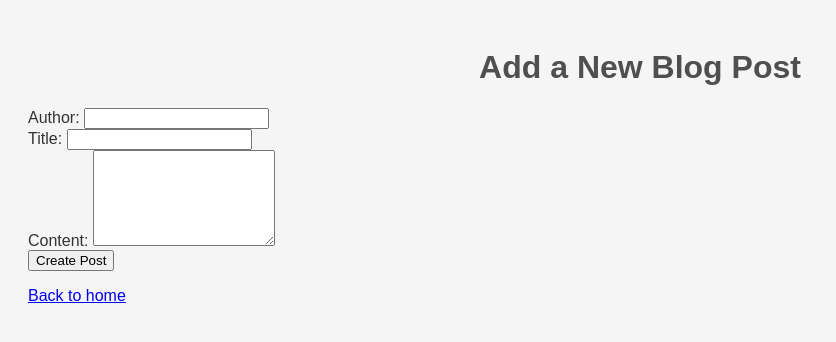
After one commit to Stuhlsen/Masterblog, a Flask app: page /add in a window 1280 px wide. The commit adds this page. Shown: the top 342 px of the page, without its empty margins (0-836 px from the left). Run offline with Flask 3, Linux system fonts and the light colour scheme.

Commit message:
Add /add route and form to create new blog posts
- Add /add route handling GET and POST requests
- Add add.html template with form for author, title and content
- Save new posts to data/posts.json with incremental IDs
- Link from index page to the add post form

```diff
--- a/app.py
+++ b/app.py
@@ -1,25 +1,62 @@
 import json
 import os
-from flask import Flask, render_template
+from flask import Flask, render_template, request, redirect, url_for
 
 app = Flask(__name__)
 
-# Pfad zur JSON-Datei (hier angenommen im gleichen Ordner wie app.py)
 DATA_FILE = os.path.join(app.root_path, "data/posts.json")
 
 
 def load_posts():
     """Load blog posts from the JSON file and return them as a list."""
+    if not os.path.exists(DATA_FILE):
+        return []
+
     with open(DATA_FILE, encoding="utf-8") as file:
-        posts = json.load(file)
-    return posts
+        return json.load(file)
 
 
-@app.route("/")
+def save_posts(posts):
+    """Save the given list of posts back to the JSON file."""
+    with open(DATA_FILE, "w", encoding="utf-8") as file:
+        json.dump(posts, file, ensure_ascii=False, indent=4)
+
+@app.route("/add", methods=["GET", "POST"])
+def add():
+    if request.method == "POST":
+        author = request.form.get("author", "").strip()
+        title = request.form.get("title", "").strip()
+        content = request.form.get("content", "").strip()
+
+        posts = load_posts()
+
+        if posts:
+            new_id = max(post["id"] for post in posts) + 1
+        else:
+            new_id = 1
+
+        new_post = {
+            "id": new_id,
+            "author": author,
+            "title": title,
+            "content": content,
+        }
+
+        posts.append(new_post)
+        save_posts(posts)
+
+        return redirect(url_for("index"))
+
+    # GET: Formular anzeigen
+    return render_template("add.html")
+
+
+
+@app.route("/", methods=["GET"])
 def index():
-    """Render the homepage with all blog posts."""
-    blog_posts = load_posts()
+    blog_posts = load_posts()  # so wie du es schon hast
     return render_template("index.html", posts=blog_posts)
+
 
 
 if __name__ == "__main__":
--- /dev/null
+++ b/templates/add.html
@@ -0,0 +1,55 @@
+<!DOCTYPE html>
+<html lang="en">
+<head>
+    <meta charset="UTF-8">
+    <title>Add New Blog Post</title>
+    <link rel="stylesheet" href="{{ url_for('static', filename='style.css') }}">
+</head>
+<body>
+    <h1>Add a New Blog Post</h1>
+
+    {% if error %}
+        <p class="error">{{ error }}</p>
+    {% endif %}
+
+    <form action="{{ url_for('add') }}" method="post" class="blog-form">
+        <div class="form-group">
+            <label for="author">Author:</label>
+            <input
+                type="text"
+                id="author"
+                name="author"
+                value="{{ author or '' }}"
+                required
+            >
+        </div>
+
+        <div class="form-group">
+            <label for="title">Title:</label>
+            <input
+                type="text"
+                id="title"
+                name="title"
+                value="{{ title or '' }}"
+                required
+            >
+        </div>
+
+        <div class="form-group">
+            <label for="content">Content:</label>
+            <textarea
+                id="content"
+                name="content"
+                rows="6"
+                required
+            >{{ content or '' }}</textarea>
+        </div>
+
+        <button type="submit">Create Post</button>
+    </form>
+
+    <p>
+        <a href="{{ url_for('index') }}">Back to home</a>
+    </p>
+</body>
+</html>
--- a/templates/index.html
+++ b/templates/index.html
@@ -8,6 +8,10 @@
 </head>
 <body>
     <h1>Welcome to My Flask Blog!</h1>
+
+    <p>
+        <a href="{{ url_for('add') }}">Add a new blog post</a>
+    </p>
 
     {% if posts %}
         {% for post in posts %}
@@ -21,4 +25,5 @@
         <p>No blog posts yet.</p>
     {% endif %}
 </body>
+
 </html>
```
